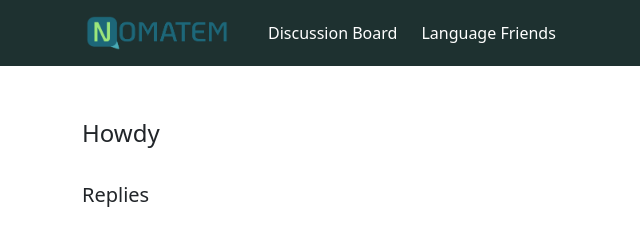
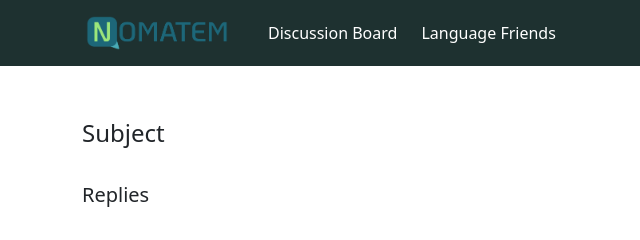
Before and after one commit to yoshiyyc/nomatem, a website: page html/post.html in a window 1280 px wide. Shown: the top 240 px of the page, 0-640 px from the left. Drawn offline with nearby package versions, Linux system fonts and the light colour scheme; no server answers.

Commit message:
Changed post subject

```diff
--- a/html/post.html
+++ b/html/post.html
@@ -81,7 +81,7 @@
             <div class="container-md my-5">
                 <div class="row justify-content-between align-items-center mb-4">
                     <h4 id="postTitle" class="col-12 col-sm-7 col-md-8 mb-0">
-                        Howdy
+                        Subject
                     </h4>
                     <nav class="d-none d-sm-block col-sm-2" aria-label="Post Comment Pages">
                         <ul class="pagination d-flex justify-content-end mb-0">
```
